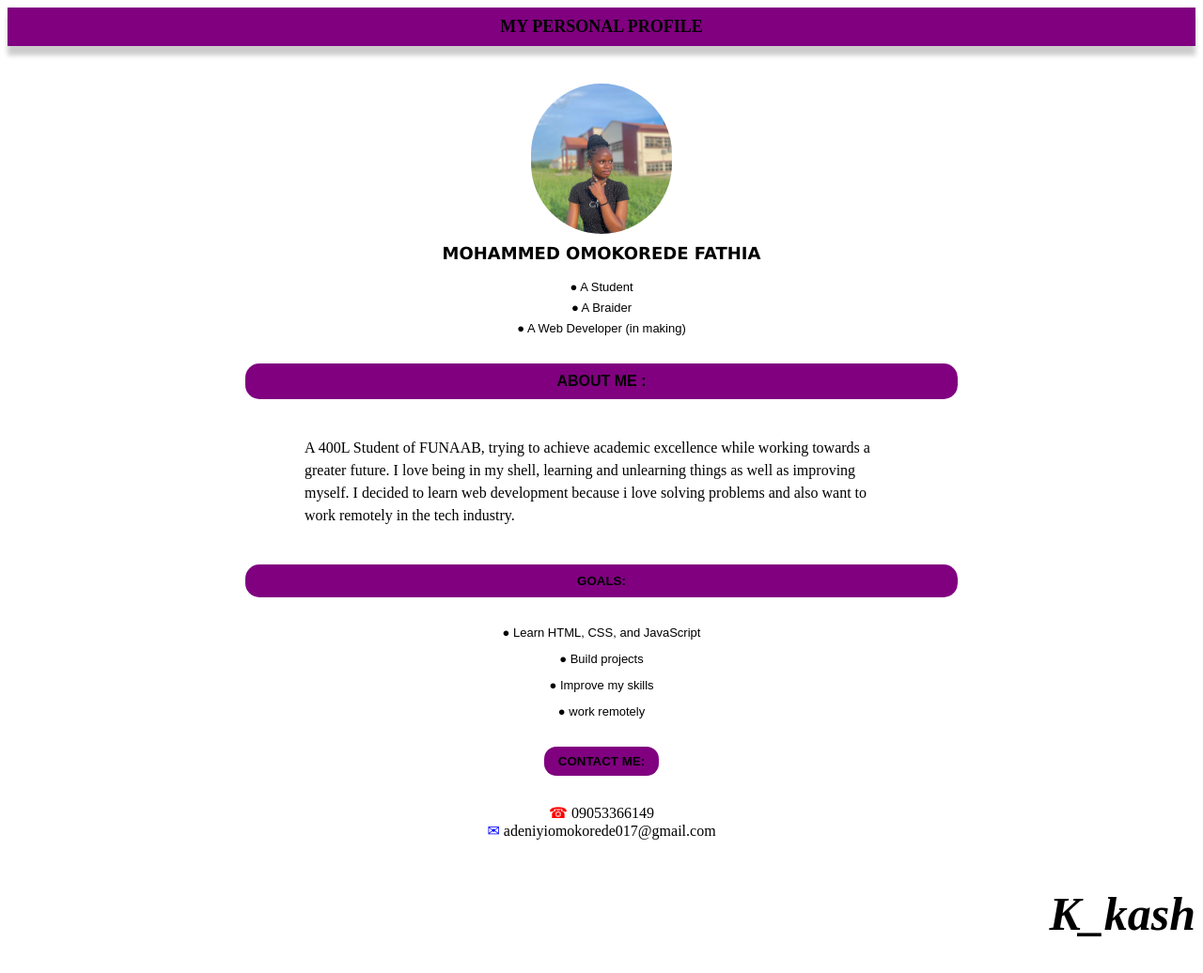
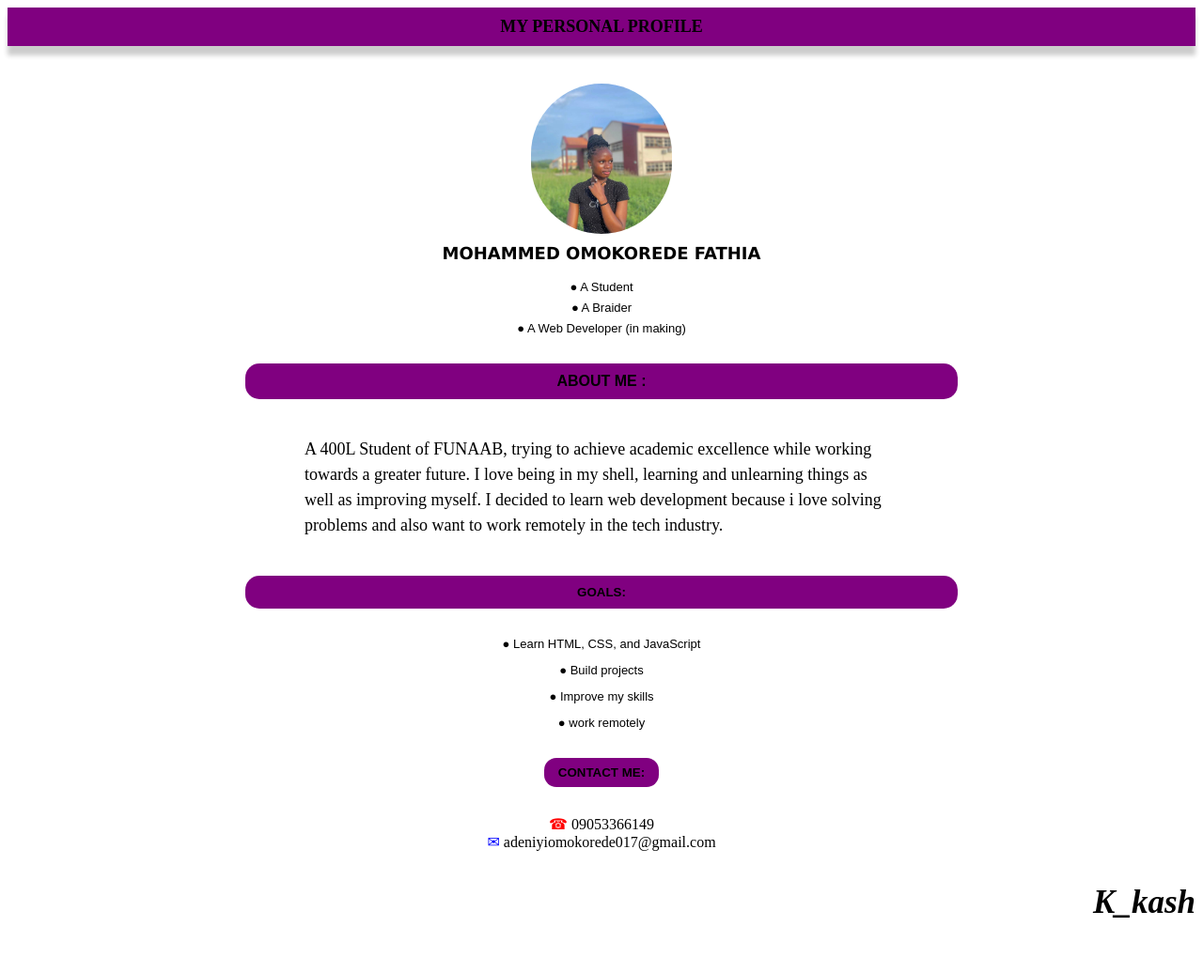
Before and after one commit to adeniyiomokorede017-bot/personal-profile, a plain HTML site: page index.html in a window 1280 px wide. Shown: the whole page at 94% size. Drawn offline with Linux system fonts and the light colour scheme.

Commit message:
Add files via upload

```diff
--- a/style.css
+++ b/style.css
@@ -64,7 +64,8 @@ margin-top: 30px;}
     display: block;
     margin:0 auto;
 line-height:1.5;
-margin-top: 40px;}
+margin-top: 40px;
+font-size: large;}
 
 .goal-button{width:60%;
     display: block;
@@ -98,6 +99,7 @@ font-size:small;
 text-align: center;}
 
 .contact-button{background-color: purple;
+    color:black;
 border:none;
 display: block;
 padding:8px 15px;
@@ -109,6 +111,7 @@ margin-top: 30px;
 margin-bottom: 30px;}
 
 .phone-p{margin:0 auto;
+    color:black;
     text-align: center;
 display: block;}
 .mail-p{margin:0 auto;
@@ -121,7 +124,7 @@ display: block;}
 .email-p{color: blue;}
 
 .k-p{font-weight: bolder;
-font-size: 50px;
+font-size:35px;
 text-align: end;
 font-style: italic;
 }
```
